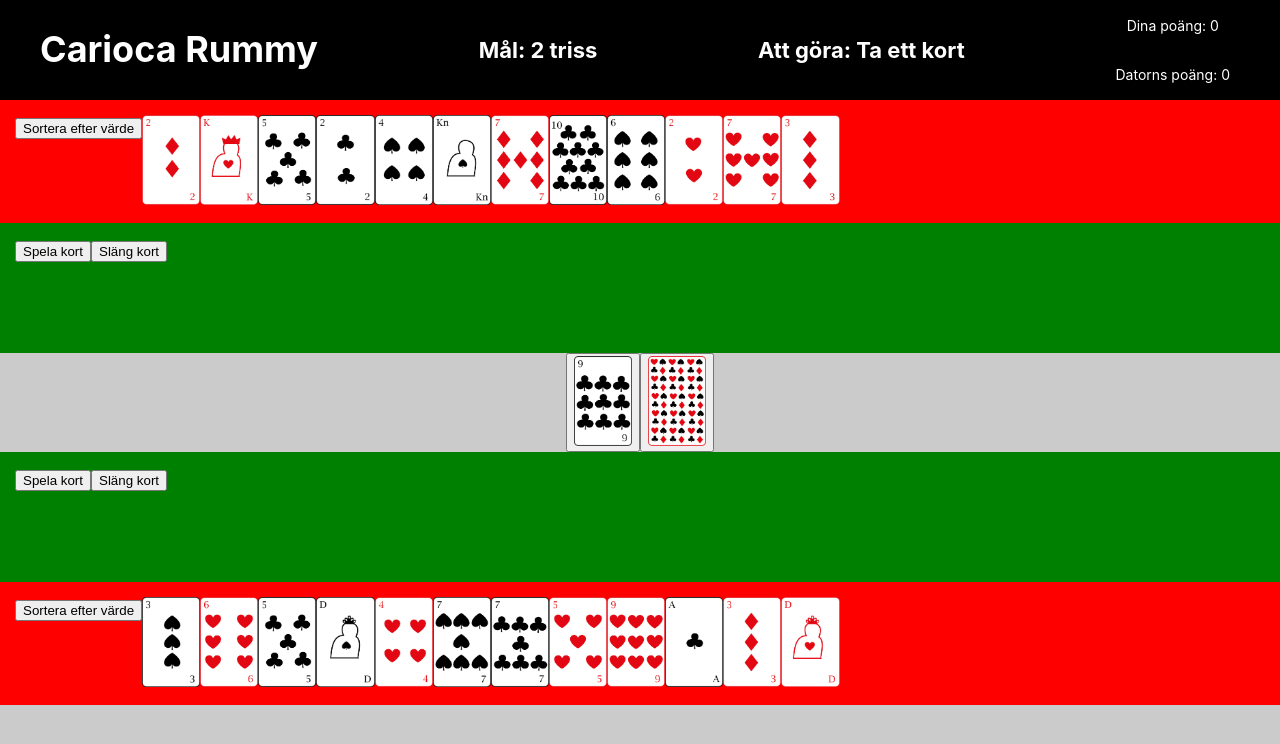
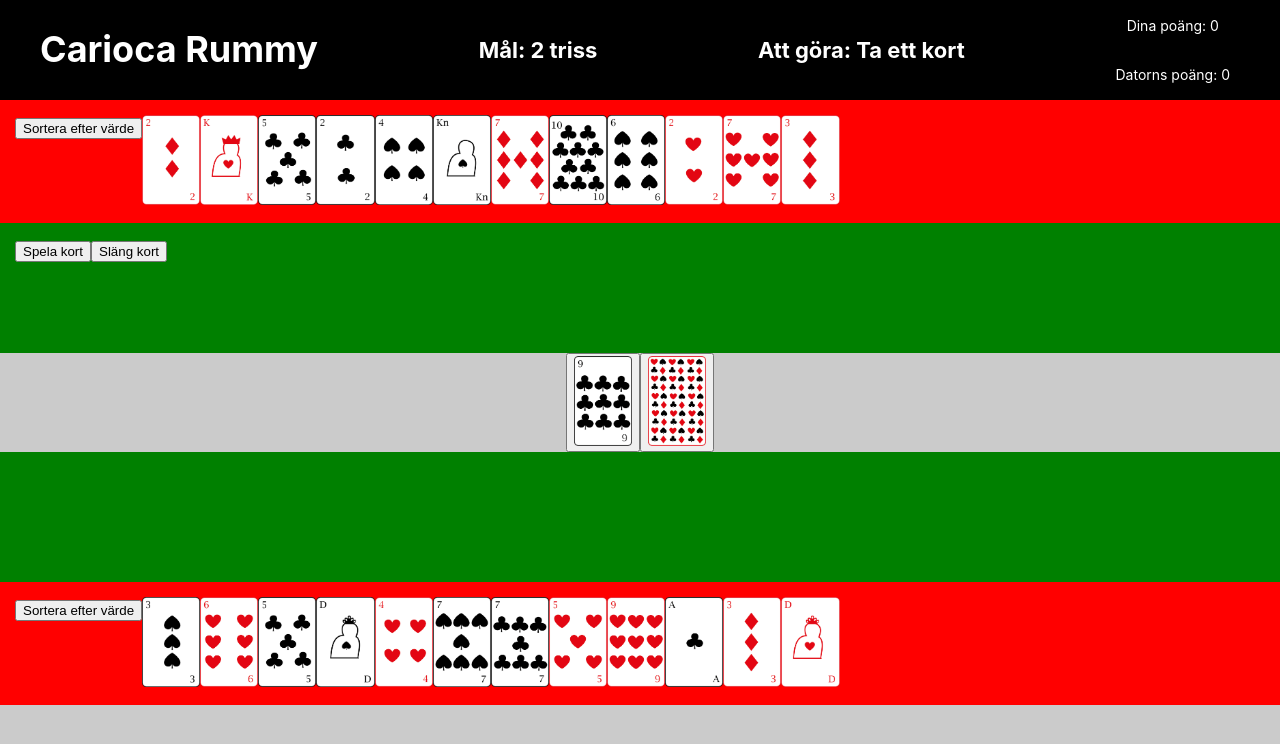
Before and after one commit to Tejpex/carioca-rummy, a React (Vite) app: page / in a window 1280 px wide. Shown: the top 744 px of the page. Built offline with nearby package versions, Linux system fonts and the light colour scheme.

Commit message:
Hide play-buttons for computer

```diff
--- a/src/components/TableRow.jsx
+++ b/src/components/TableRow.jsx
@@ -2,7 +2,7 @@ import styled from "styled-components"
 import { useCarioca } from "../contexts/CariocaContext"
 
 export const TableRow = ({person}) => {
-  const { tryToPlayCards, throwCard, gameStageIndex, setMessage } = useCarioca()
+  const { tryToPlayCards, throwCard, gameStageIndex, setMessage, player } = useCarioca()
   let table = person.table
   const messages = ["Delar ut kort...", "Börja med att ta ett kort.", "Din tur.", "Det är datorns tur."]
 
@@ -23,10 +23,12 @@ export const TableRow = ({person}) => {
   return (
     <>
       <TableCardRow>
-        <div>
-          <button onClick={() => handleClick("play")}>Spela kort</button>
-          <button onClick={() => handleClick("throw")}>Släng kort</button>
-        </div>
+        {person === player && (
+          <div>
+            <button onClick={() => handleClick("play")}>Spela kort</button>
+            <button onClick={() => handleClick("throw")}>Släng kort</button>
+          </div>
+        )}
         {table.map((card, index) => (
           <CardImage src={card.img} key={index} alt={card.name} />
         ))}
```
